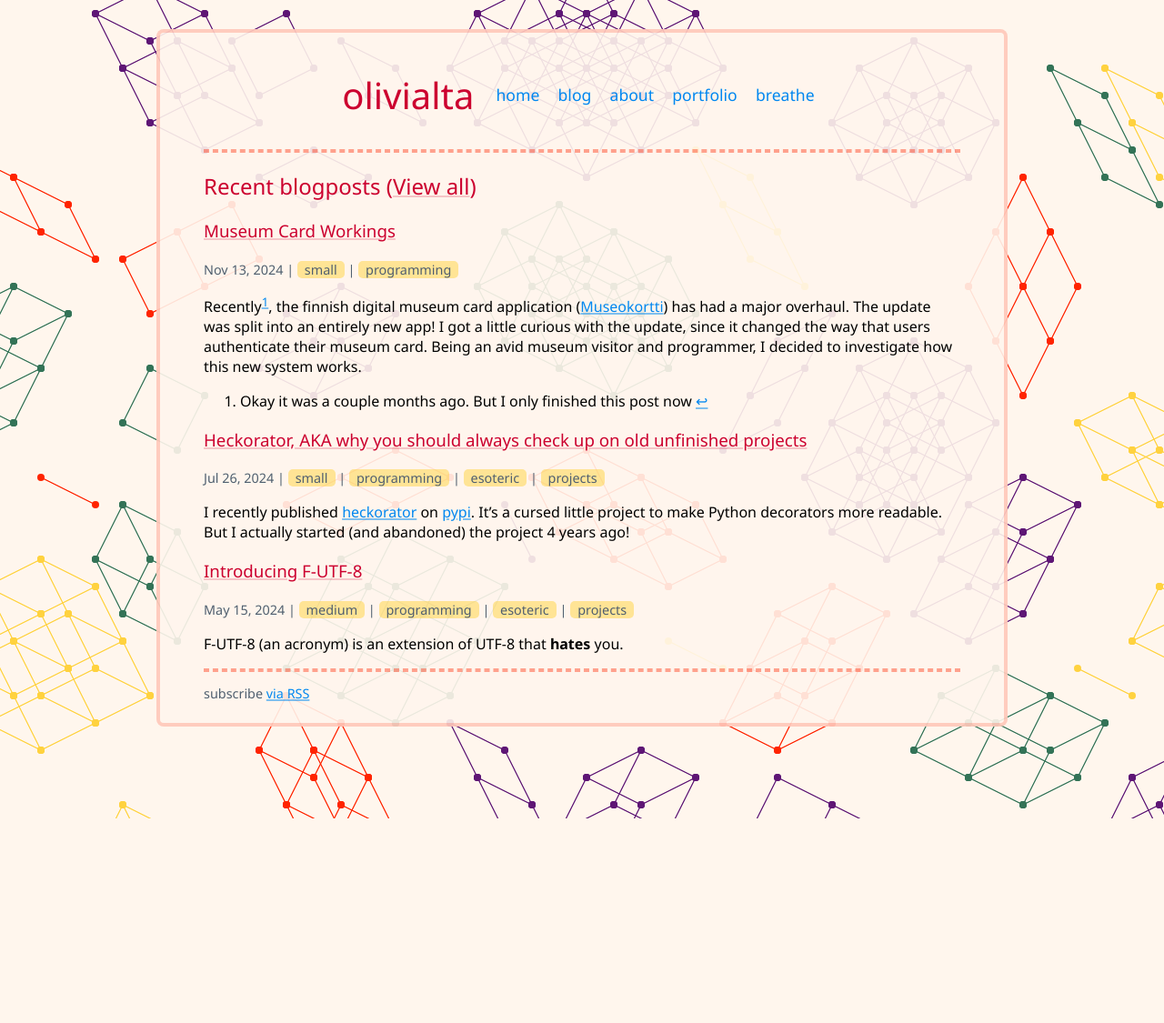
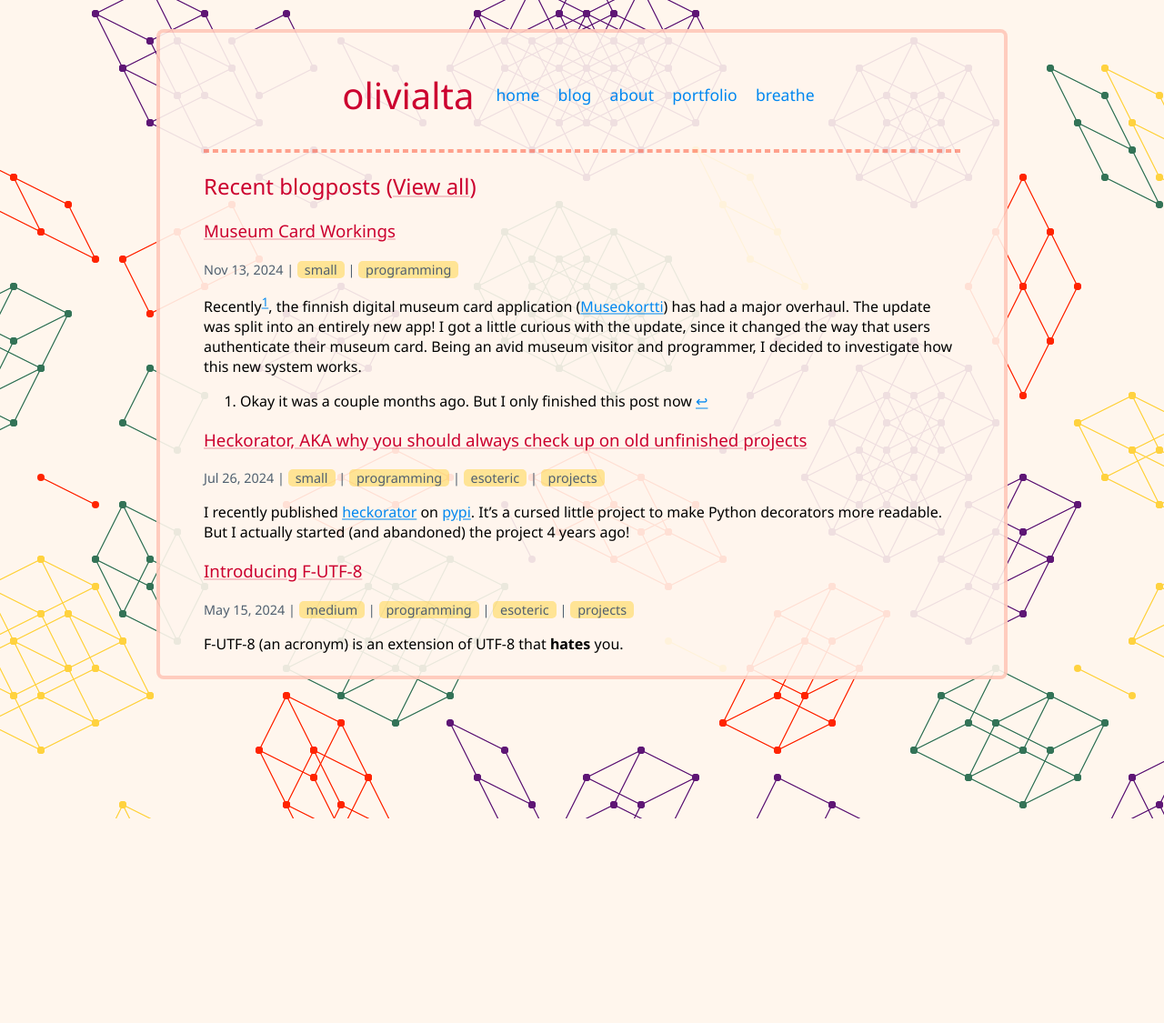
Before and after one commit to RocketRace/rocketrace.github.io, a Jekyll site: the page built from index.md, in a window 1280 px wide. Shown: the whole page at 91% size. Built offline with Jekyll 4.4.1, drawn with Linux system fonts in a browser that asks for light colours.

Commit message:
move rss link

```diff
--- a/_layouts/default.html
+++ b/_layouts/default.html
@@ -53,8 +53,6 @@
       </nav>
       <hr />
       {{ content }}
-      <hr />
-      <p class="rss-subscribe">subscribe <a href="{{ "/feed.xml" | relative_url }}">via RSS</a></p>
     </main>
   </body>
 </html>
```
Also changed, not shown: blog.md (+2 -0 lines).
